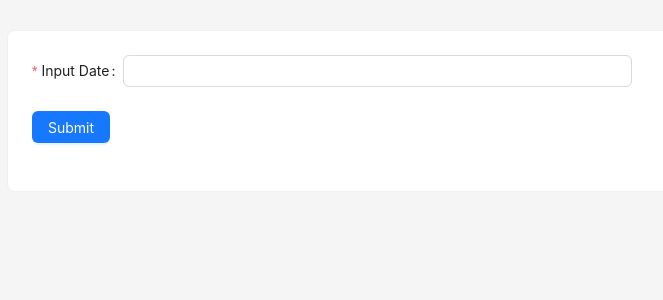
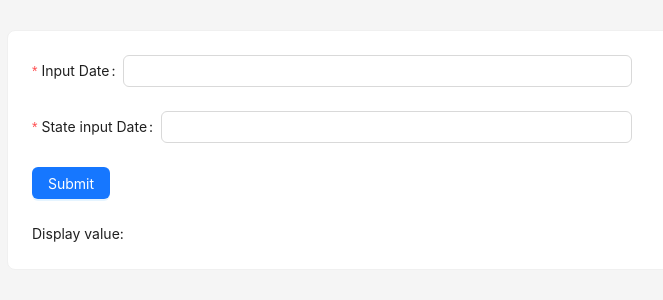
Before and after one commit to shuryhin-oleksandr/upwork-next, a Next.js app: page /sandbox in a window 1280 px wide. Shown: the top 300 px of the page, without its empty margins (63-726 px from the left). Built offline with nearby package versions, Linux system fonts and the light colour scheme; what @ant-design/nextjs-registry would draw is missing.

Commit message:
State input work ver

```diff
--- a/app/sandbox/page.tsx
+++ b/app/sandbox/page.tsx
@@ -20,6 +20,7 @@ export default function Sandbox() {
 
 type FieldType = {
   inputDate?: string;
+  stateInputDate?: string;
 };
 
 const onFinishFailed: FormProps<FieldType>["onFinishFailed"] = (errorInfo) => {
@@ -64,11 +65,20 @@ function Tmp() {
         name="inputDate"
         rules={[{ required: true, message: "Please input your date!" }]}
         normalize={(value) => value + "AAA"}
-        getValueProps={() => ({
-          value: displayValue,
-        })}
       >
-        <Input onChange={(e) => setDisplayValue(e.target.value)} />
+        <Input
+          onChange={(e) => setDisplayValue(e.target.value)}
+          value={displayValue}
+        />
+      </Form.Item>
+
+      <Form.Item<FieldType>
+        label="State input Date"
+        name="stateInputDate"
+        rules={[{ required: true, message: "Please input your date!" }]}
+        normalize={(value) => value + "AAA"}
+      >
+        <StateInput />
       </Form.Item>
 
       <Form.Item label={null}>
@@ -77,6 +87,7 @@ function Tmp() {
         </Button>
       </Form.Item>
 
+      {"Display value: " + displayValue}
       {data && <p>Form data: {JSON.stringify(data)}</p>}
       {error && <p>Error: {error.message}</p>}
       {data && <br />}
@@ -84,3 +95,20 @@ function Tmp() {
     </Form>
   );
 }
+
+function StateInput (props) {
+  const [internalValue, setInternalValue] = useState("");
+
+  console.log("Props:", props);
+
+  return (
+    <Input
+      {...props}
+      value={internalValue}
+      onChange={(e) => {
+        setInternalValue(e.target.value);
+        props.onChange?.(e);
+      }}
+    />
+  );
+};
```
